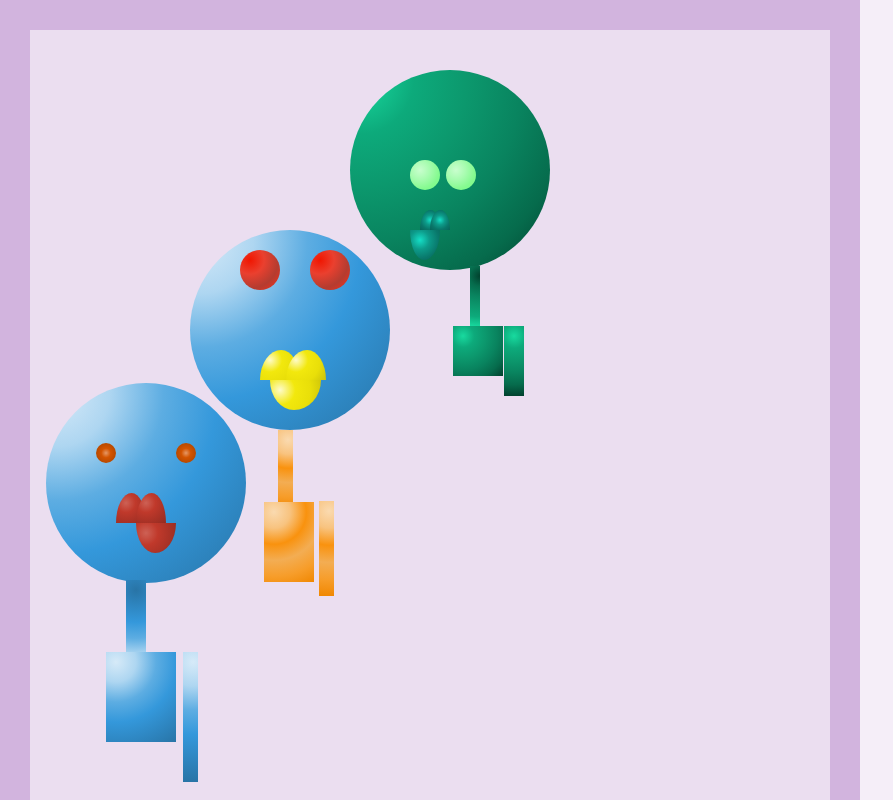
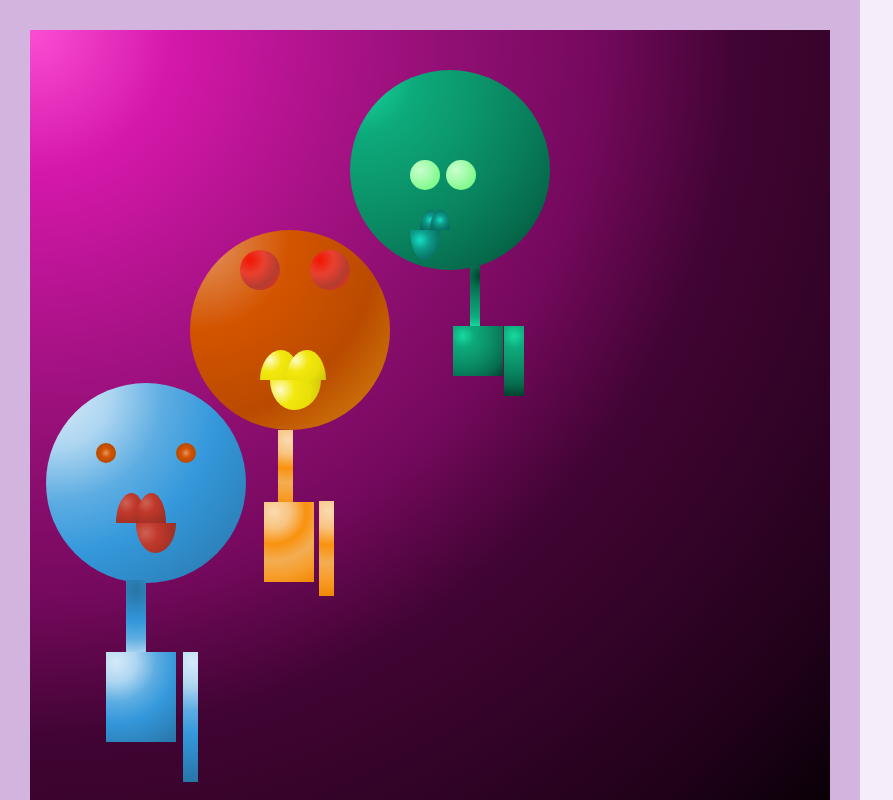
Before and after one commit to besselii/Final4, a plain HTML site: page index.html in a window 1280 px wide. In both pictures the pointer is over the element 290 px from the left and 330 px from the top of the page. Shown: the whole page, without its empty margins (0-893 px from the left). Drawn offline with Linux system fonts and the light colour scheme.

Commit message:
hovering

```diff
--- a/index.html
+++ b/index.html
@@ -1,7 +1,4 @@
 <style>
-
-  @keyframes head{
-  }
 
   body{ background-color: #F5EEF8
 
@@ -461,41 +458,51 @@
       )
     }
 
-  .head:hover {
+   .head:hover {
     background-image: radial-gradient(
-    circle at 10px 10px,
-     #18DA9F,
-     #0DAA7B,
-     #0C986D,
-     #09845F,
-     #066B4C,
-     #01402D );
-     )
+      circle at 10px 10px,
+      #C9FECE,
+      #A9FCB1,
+      #85FA90,
+      #74FC81);
+      )
    }
 
   .head2:hover {
      background-image: radial-gradient(
       circle at 10px 10px,
-      #D6EAF8,
-      #AED6F1,
-      #5DADE2,
-      #3498DB,
-      #2E86C1 ,
-      #2874A6);
+      #E59866,
+      #D35400,
+      #BA4A00,
+      #D68910);
       )
    }
 
   .head3:hover {
      background-image: radial-gradient(
       circle at 10px 10px,
-      #FADAB0,
-      #F8C37F,
-      #F9920E,
-      #F3AD53,
-      #F79D2A,
-      #F08701);
+      #F01601,
+      #EA402F,
+      #B43C30 ,
+      #FF2D18);
       )
    }
+
+  .frame:hover{
+     background-image: radial-gradient(
+      circle at 1px 1px,
+      #FB4DD4,
+      #D518AA,
+      #B1138D,
+      #900F73,
+      #75095D,
+      #410433,
+      #320327,
+      #200119,
+      #050004 );
+      )
+
+    }
 
 </style>
 
@@ -533,4 +540,5 @@
     <div class="body3"></div>
     <div class="leftarm3"></div>
   </div>
+
 </div>
```
